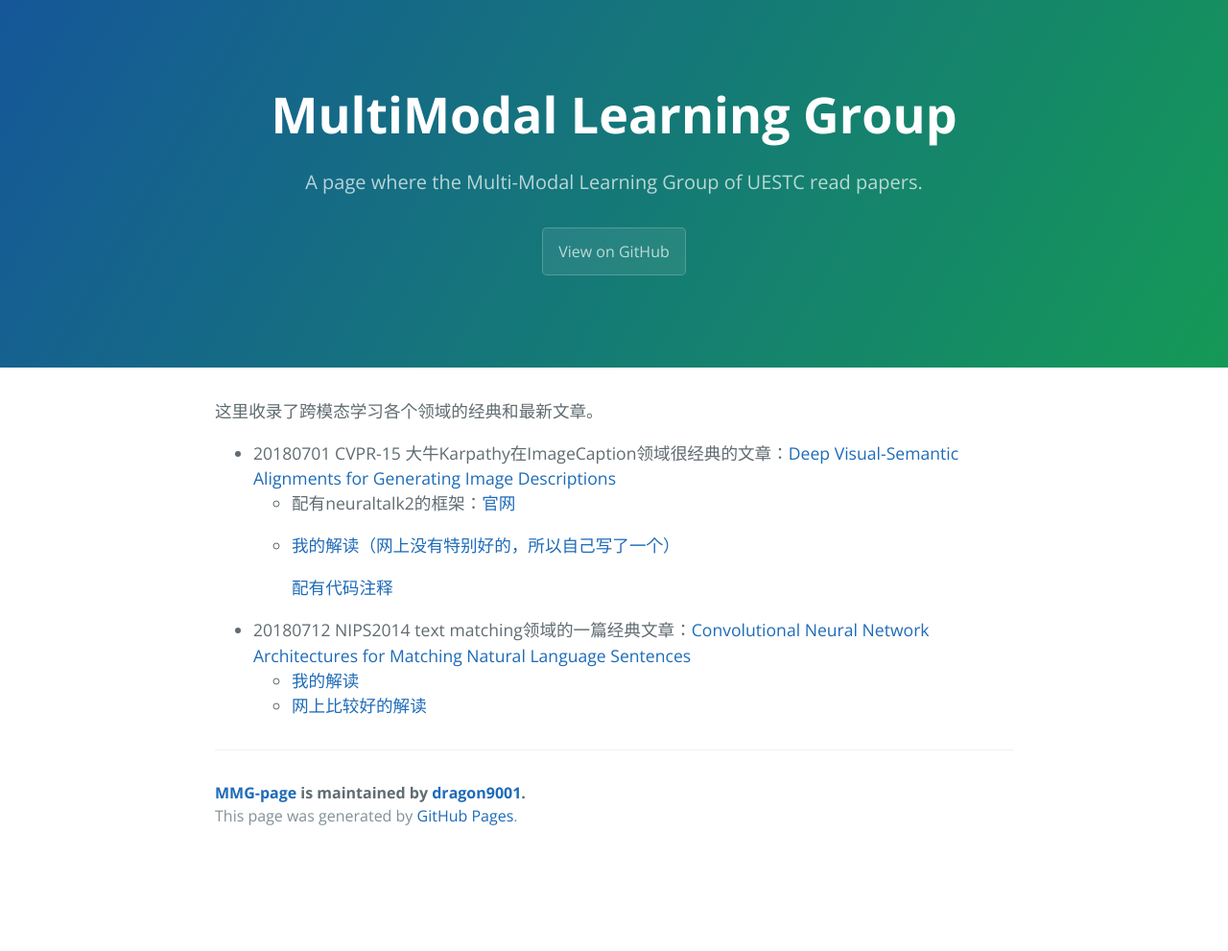
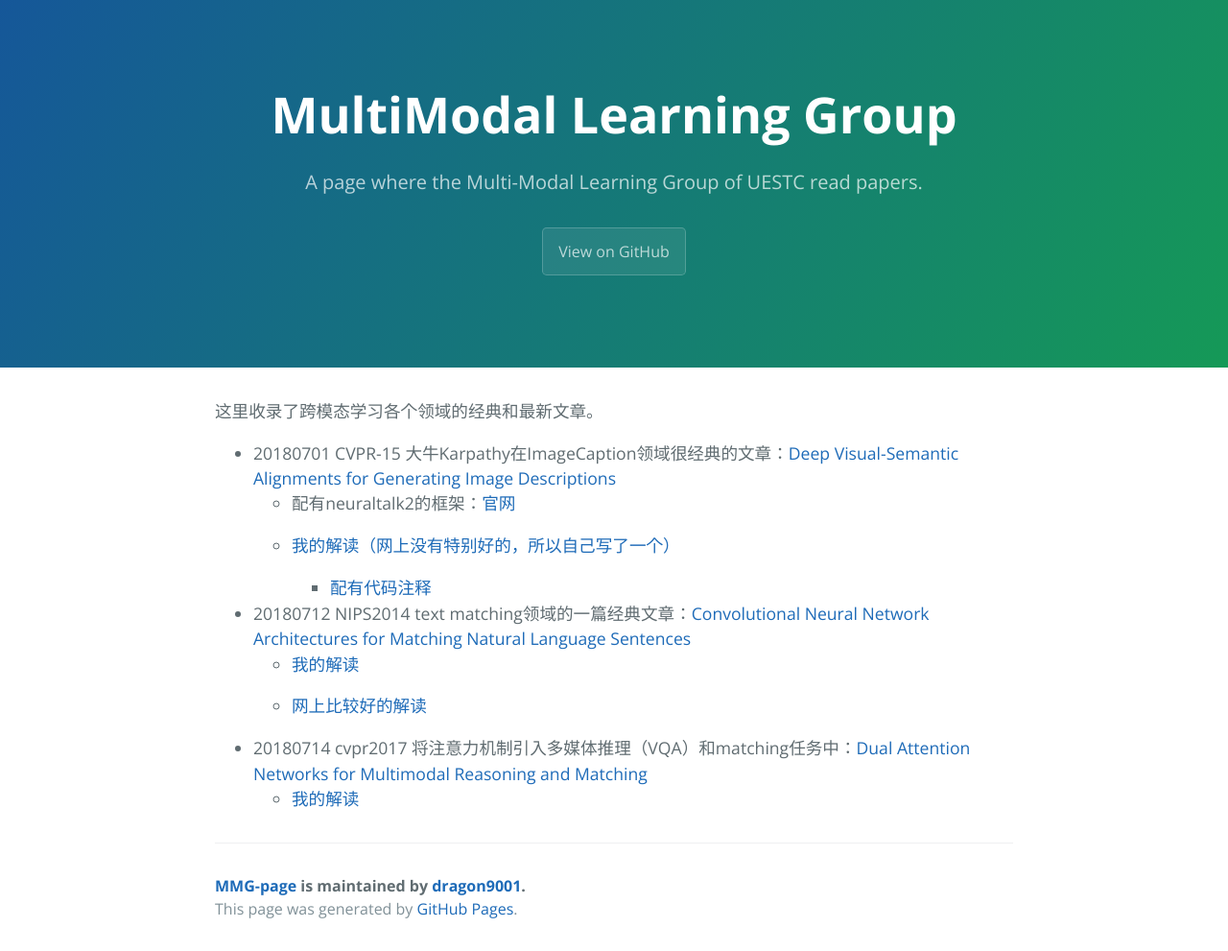
Before and after one commit to dragon9001/MMG-page, a Jekyll site: the page built from docs/mml_awesome_paper.md, in a window 1280 px wide. Shown: the whole page at 96% size. Built offline with Jekyll 4.4.1, drawn with Linux system fonts in a browser that asks for light colours; our own code applies the rules of GitHub Pages for plain Markdown files; before the commit the page ends 900 px from its top, so only the background shows below that.

Commit message:
push DAN

```diff
--- a/docs/mml_awesome_paper.md
+++ b/docs/mml_awesome_paper.md
@@ -5,8 +5,13 @@
 
   - [我的解读（网上没有特别好的，所以自己写了一个）](https://zhuanlan.zhihu.com/p/38625539)
 
-    [配有代码注释](https://github.com/Wangt-CN/Annotation-by-W.t)
+	- [配有代码注释](https://github.com/Wangt-CN/Annotation-by-W.t)
 
 - 20180712 NIPS2014 text matching领域的一篇经典文章：[Convolutional Neural Network Architectures for Matching Natural Language Sentences](http://www.hangli-hl.com/uploads/3/1/6/8/3168008/hu-etal-nips2014.pdf)
 	- [我的解读](https://zhuanlan.zhihu.com/p/39633358)
+
 	- [网上比较好的解读](https://blog.csdn.net/wangqingbaidu/article/details/79286280?from=groupmessage)
+
+
+- 20180714 cvpr2017 将注意力机制引入多媒体推理（VQA）和matching任务中：[Dual Attention Networks for Multimodal Reasoning and Matching](https://arxiv.org/abs/1611.00471)
+	- [我的解读](https://zhuanlan.zhihu.com/p/39764622)
```
